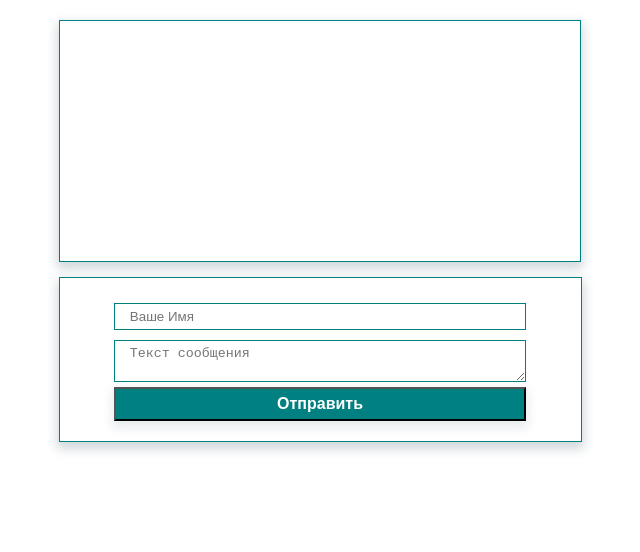
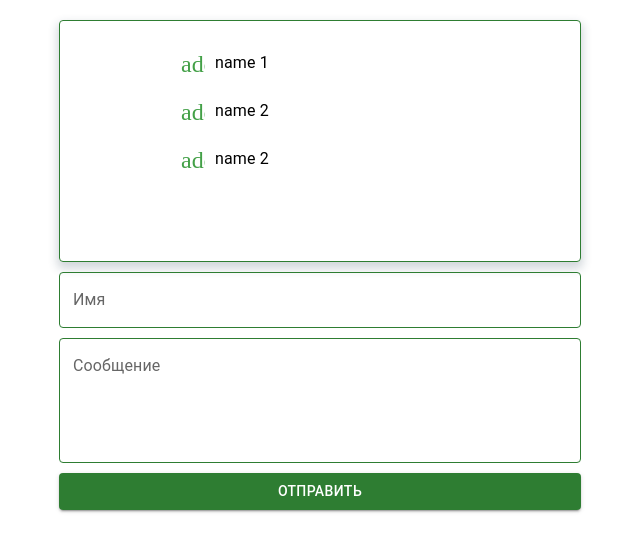
Before and after one commit to bermet12/react, a React (Create React App) app: page / in a window 1280 px wide. Shown: the top 552 px of the page, without its empty margins (320-960 px from the left). Built offline with nearby package versions, Linux system fonts and the light colour scheme.

Commit message:
lesson-3

```diff
--- a/src/App.js
+++ b/src/App.js
@@ -1,7 +1,8 @@
 import React, { useState, useEffect } from "react";
-import Form from "./Form";
 import Message from "./Message";
 import "./message.css";
+import NewForm from "./NewForm";
+import Chat from "./Chat";
 
 function App() {
   const [messages, setMessage] = useState([]);
@@ -14,11 +15,11 @@ function App() {
     if (messages.length > 0) {
       let lastMsg = messages[messages.length - 1];
       let robotMsg = {
-        author: "Robot",
+        author: "robot",
         textMessage:
           "Спасибо за сообщение",
       };
-      if (lastMsg.author !== "Robot") {
+      if (lastMsg.author !== "robot") {
         setTimeout(() => {
           setMessage([...messages, robotMsg]);
         }, 1500);
@@ -29,13 +30,14 @@ function App() {
   return (
     <div className="App">
       <header>
+        <Chat />
         <div className="App-header">
-          {messages.map((message) => (
-            <Message message={message} key={message.id} />
+          {messages.map((message, id) => (
+            <Message key={id} message={message} />
           ))}
         </div>
       </header>
-      <Form create={createMessage} />
+      <NewForm create={createMessage} />
     </div>
   );
 }
--- /dev/null
+++ b/src/Chat.jsx
@@ -0,0 +1,36 @@
+import * as React from 'react';
+import List from '@mui/material/List';
+import ListItem from '@mui/material/ListItem';
+import ListItemText from '@mui/material/ListItemText';
+import { green } from '@mui/material/colors';
+import Icon from '@mui/material/Icon';
+
+
+const menuItems = [
+    {
+        name: 'name 1',
+        id: '1',
+    },
+    {
+        name: 'name 2',
+        id: '2',
+    },
+    {
+        name: 'name 2',
+        id: '3',
+    },
+]
+function Chat() {
+    return (
+        <List>
+            {menuItems.map(item => (
+                <ListItem key={item.id}>
+                    <Icon sx={{ color: green[600], marginRight: '10px' }}>add_circle</Icon>
+                    <ListItemText primary={item.name} />
+                </ListItem>
+            ))}
+        </List>
+    )
+}
+
+export default Chat
--- a/src/Form.js
+++ b/src/Form.js
@@ -1,5 +1,6 @@
 import React, { useState } from "react";
 import "./form.css";
+
 
 const Form = ({ create }) => {
     const [message, setMessage] = useState({
--- /dev/null
+++ b/src/NewForm.jsx
@@ -0,0 +1,100 @@
+import React, { useState } from "react";
+import "./form.css";
+import Box from '@mui/material/Box';
+import TextField from '@mui/material/TextField';
+import { createTheme, ThemeProvider } from '@mui/material/styles';
+import Button from '@mui/material/Button';
+import { styled } from '@mui/material/styles';
+
+//Стили для формы
+const CssTextField = styled(TextField)({
+    '& label.Mui-focused': {
+        color: 'teal',
+    },
+    '& .MuiInput-underline:after': {
+        borderBottomColor: '#2e7d32',
+    },
+    '& .MuiOutlinedInput-root': {
+        '& fieldset': {
+            borderColor: '#2e7d32',
+        },
+        '&:hover fieldset': {
+            borderColor: '#2e7d32',
+        },
+        '&.Mui-focused fieldset': {
+            borderColor: '#2e7d32',
+        },
+    },
+});
+
+//Цвет для кнопки
+const theme = createTheme({
+    palette: {
+        secondary: {
+            main: '#2e7d32',
+        },
+    },
+});
+
+
+
+const NewForm = ({ create }) => {
+    const [message, setMessage] = useState({
+        author: "",
+        textMessage: "",
+    });
+    const addNewMessage = (e) => {
+        e.preventDefault();
+        const newMessage = {
+            ...message,
+            id: Date.now(),
+        };
+
+        setTimeout(() => {
+            create(newMessage);
+            window.scrollTo(500, document.body.scrollHeight, { behavior: "smooth" });
+        }, 1);
+        setMessage({ author: message.author, textMessage: "", });
+    };
+
+
+
+
+
+    return (
+        //форма + кнопка с помощью библиотеки UI + автофокус
+        <ThemeProvider theme={theme}>
+            <Box
+                component="form"
+                noValidate
+                sx={{
+                    display: 'flex',
+                    flexDirection: 'column',
+                    maxWidth: 522,
+                    margin: '0 auto',
+                }}
+            >
+                <CssTextField
+                    // autoFocus
+                    onChange={(e) => setMessage({ ...message, author: e.target.value })}
+                    value={message.author}
+                    label="Имя"
+                    id="custom-css-outlined-input"
+                    maxRows={4} />
+
+                <CssTextField
+                    onChange={(e) => setMessage({ ...message, textMessage: e.target.value })}
+                    value={message.textMessage}
+                    label="Сообщение"
+                    id="custom-css-outlined-input"
+                    multiline
+                    rows={4} />
+                <Button
+                    variant="contained"
+                    color="success"
+                    onClick={addNewMessage}>Отправить</Button>
+            </Box >
+        </ThemeProvider>
+    );
+}
+export default NewForm
--- a/src/form.css
+++ b/src/form.css
@@ -6,7 +6,7 @@
     width: 521px;
     margin: 15px auto;
     padding: 20px 0;
-    border: 1px solid teal;
+    border: 1px solid #2e7d32;
     display: flex;
     justify-content: center;
     flex-direction: column;
@@ -17,14 +17,30 @@
     width: 73%;
     padding: 5px 15px;
     margin: 5px 0;
-    border: 1px solid teal;
+    border: 1px solid #2e7d32;
   }
   .myBtn{
     font-size: 16px;
     font-weight: 600;
     padding: 6px 161px;
-    background-color: teal;
+    background-color: #2e7d32;
     cursor: pointer;
     box-shadow: 0px 5px 10px 2px rgba(34, 60, 80, 0.1);
     color: #fff;
   }
+
+  .css-ro5212-MuiFormControl-root-MuiTextField-root {
+    margin-bottom: 10px !important;
+}
+
+.css-13knzn3-MuiFormControl-root-MuiTextField-root {
+  margin: 10px 0 0 0 !important;
+}
+
+.css-1d3z3hw-MuiOutlinedInput-notchedOutline {
+  margin-top: 10px !important;
+}
+
+.css-ke5b6m-MuiButtonBase-root-MuiButton-root {
+  margin-top: 10px !important;
+}
--- a/src/message.css
+++ b/src/message.css
@@ -15,15 +15,17 @@ html {
 }
 
 header {
-    display: block;
+    display: flex;
     width: 500px;
     margin: 0 auto;
     min-height: calc(40vh - 100px);
-    box-shadow: 0px 5px 10px 2px rgba(34, 60, 80, 0.2);
-    border: 1px solid teal;
+    box-shadow: 0px 5px 10px 2px rgb(34 60 80 / 20%);
+    border: 1px solid #2e7d32;
     padding: 10px;
     overflow-y: auto;
     margin: 20px auto 0px auto;
+    border-radius: 4px;
+    justify-content: space-around;
 }
 
 .App-header {
@@ -57,7 +59,8 @@ header {
     display: inline-block;
     align-self: flex-end;
     text-align: left;
-        background-color: teal;
+    background-color: #2e7d32;
     border-radius: 2px;
     color: #fff;
+    border-radius: 4px;
 }
```
Lines whose indentation alone changed are shown as unchanged.
